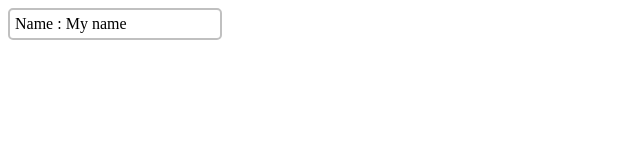
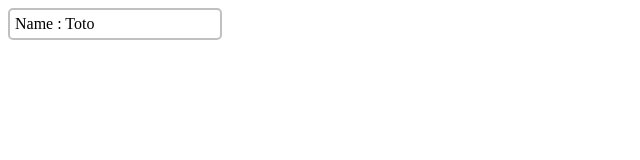
Before and after one commit to rblmdst/ng_v16_lab, an Angular app: page / in a window 1280 px wide. Shown: the top 160 px of the page, without its empty margins (0-640 px from the left). Built offline with nearby package versions, Linux system fonts and the light colour scheme.

Commit message:
[required_input] after implementation

```diff
--- a/src/app/app.component.ts
+++ b/src/app/app.component.ts
@@ -6,8 +6,8 @@ import { ItemComponent } from './item.component';
   selector: 'app-root',
   standalone: true,
   imports: [CommonModule, ItemComponent],
-  template: ` <item [name]="name" /> `,
+  template: ` <item [itemName]="name" /> `,
 })
 export class AppComponent {
-  name = 'My name';
+  name = 'Toto';
 }
--- a/src/app/item.component.ts
+++ b/src/app/item.component.ts
@@ -1,4 +1,4 @@
-import { Component, Input, OnInit } from '@angular/core';
+import { Component, Input } from '@angular/core';
 import { CommonModule } from '@angular/common';
 
 @Component({
@@ -8,5 +8,5 @@ import { CommonModule } from '@angular/common';
   template: ` <div class="item">Name : {{ name }}</div> `,
 })
 export class ItemComponent {
-  @Input() name!: string;
+  @Input({ required: true, alias: 'itemName' }) name!: string;
 }
```
